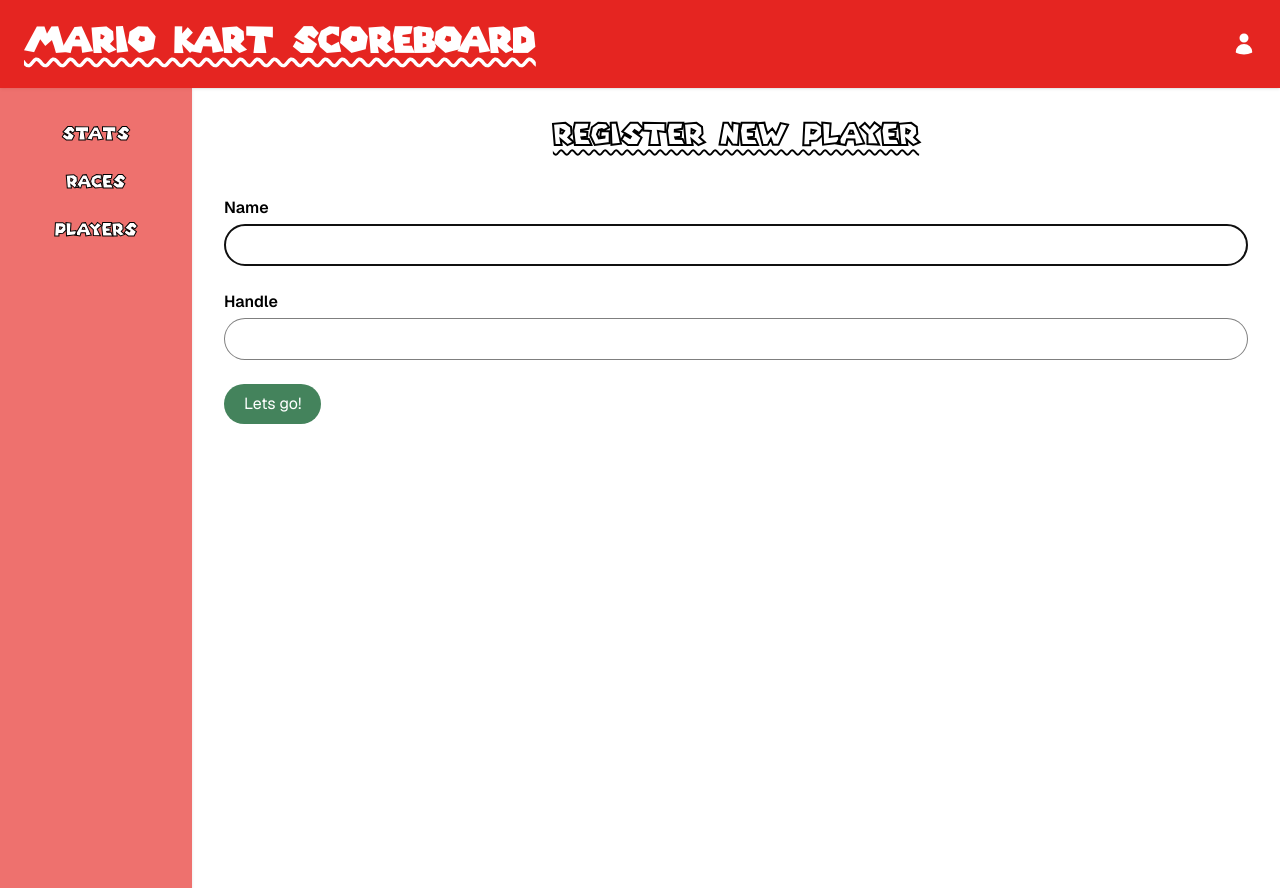
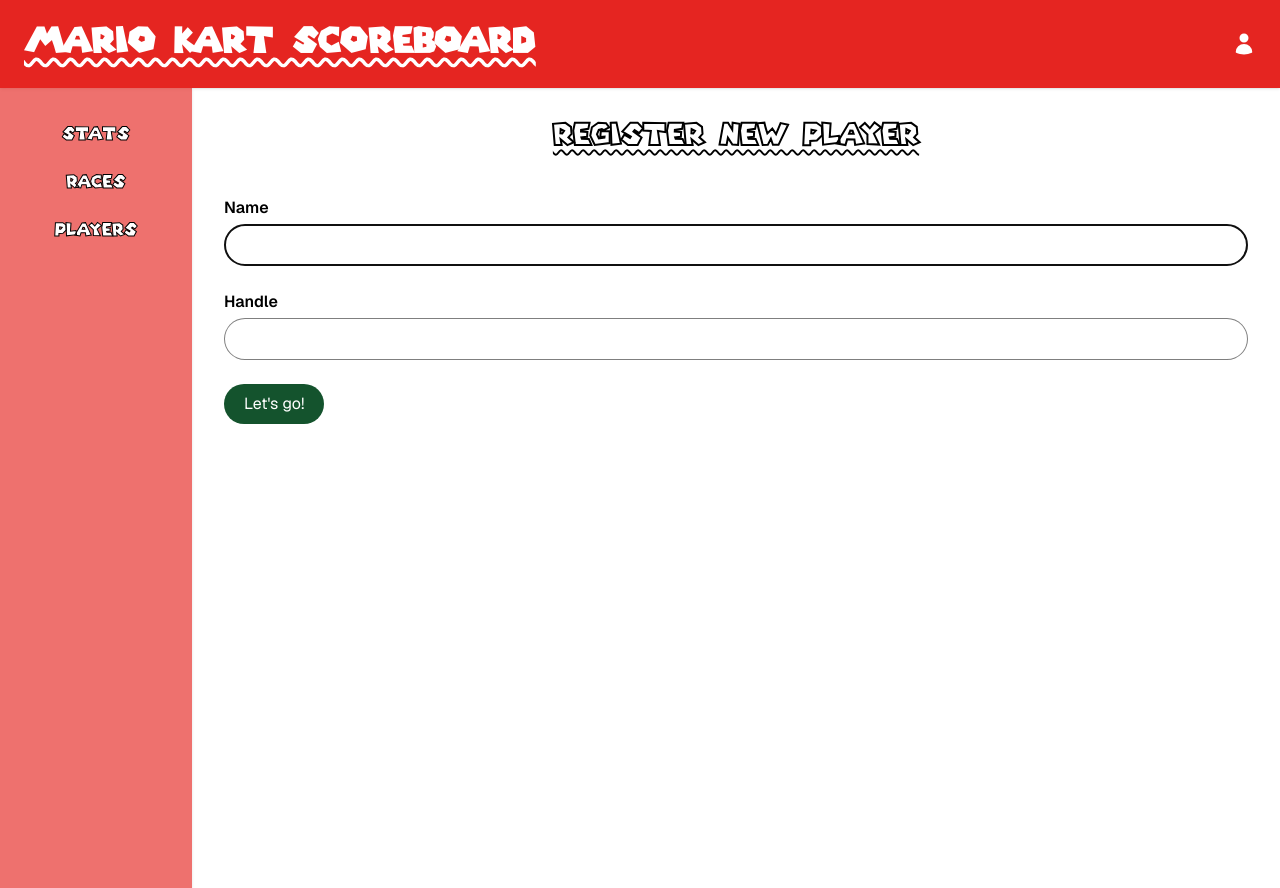
Before and after one commit to cwallervand/mario-kart-scoreboard, a Next.js app: page /players/new in a window 1280 px wide. Built offline with nearby package versions, Linux system fonts and the light colour scheme; no server answers.

Commit message:
Added submitting feature for SubmitButton

```diff
--- a/src/components/SubmitButton.tsx
+++ b/src/components/SubmitButton.tsx
@@ -1,8 +1,16 @@
-export const SubmitButton = () => (
-  <button
-    type="submit"
-    className="rounded-full  border-green-800/80 bg-green-800/80 px-5 py-2 text-white"
-  >
-    Lets go!
-  </button>
-);
+"use client";
+import { useFormStatus } from "react-dom";
+import clsx from "clsx";
+
+export const SubmitButton = () => {
+  const { pending } = useFormStatus();
+  const className = clsx("rounded-full  px-5 py-2 text-white", {
+    "border-green-900/50 bg-green-900/50": pending,
+    "border-green-900 bg-green-900": !pending,
+  });
+  return (
+    <button type="submit" disabled={pending} className={className}>
+      Let&apos;s go!
+    </button>
+  );
+};
```
